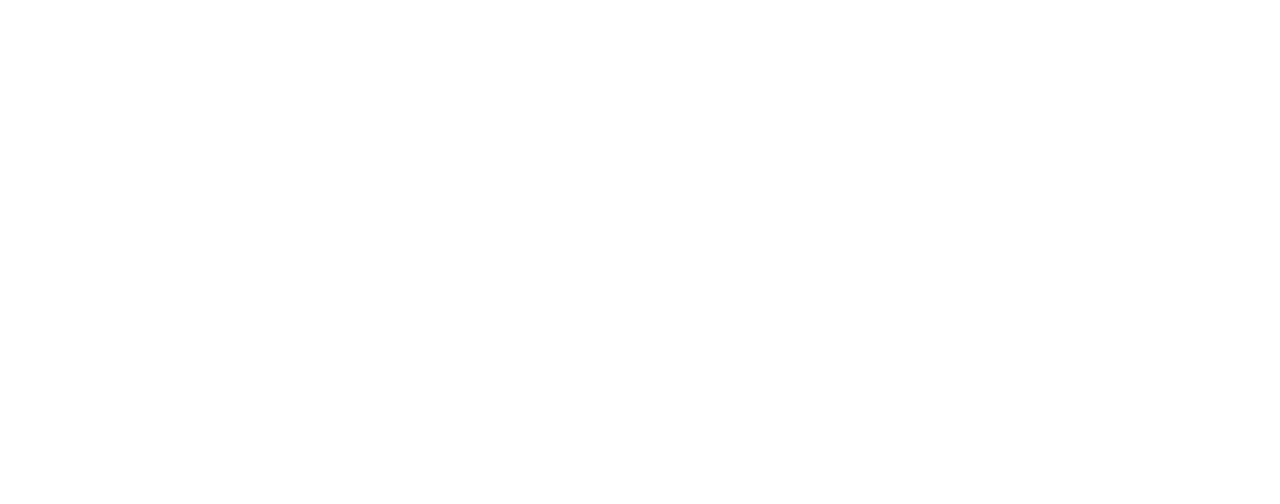
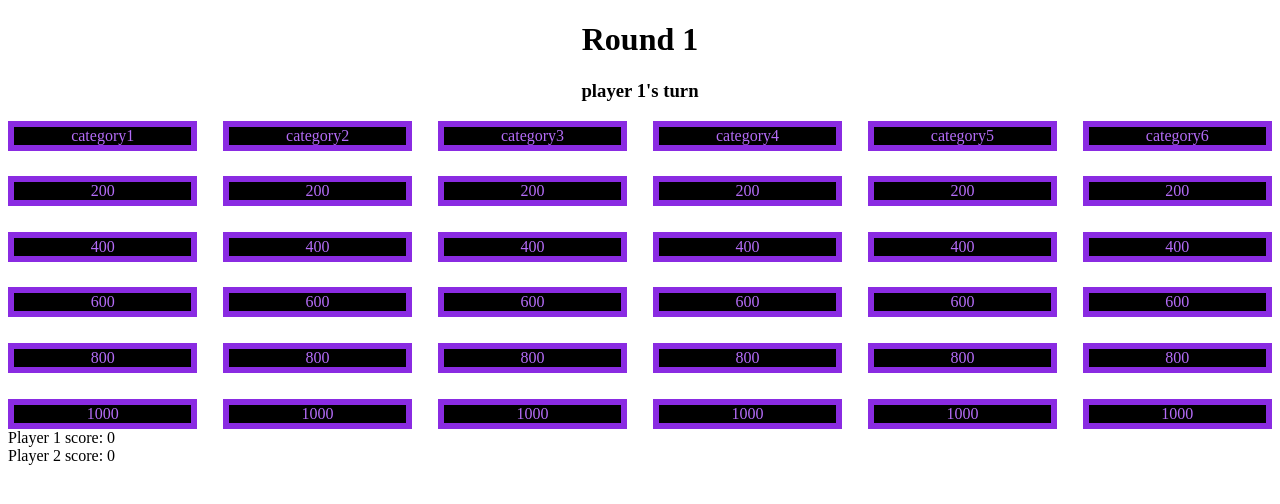
Before and after one commit to NickMazzali/SDB-22-unit-1, a plain HTML site: page Project/round1.html in a window 1280 px wide. Drawn offline with Linux system fonts and the light colour scheme.

Commit message:
project update

```diff
--- a/Project/index.css
+++ b/Project/index.css
@@ -1,3 +1,35 @@
 h1{
     text-align: center;
 }
+
+h3{
+    text-align: center;
+}
+
+.wrapper{
+    display: grid;
+    gap: 2vw;
+    grid-template-columns: 1fr 1fr 1fr 1fr 1fr 1fr;
+    grid-template-areas:
+    "easy1 easy12 easy13 easy14 easy15 easy16"
+    "easy2 easy22 easy23 easy24 easy25 easy26"
+    "medium medium2 medium3 medium4 medium5 medium6"
+    "hard1 hard12 hard13 hard14 hard15 hard16"
+    "hard2 hard22 hard23 hard24 hard25 hard26"
+    ;
+
+}
+
+.box{
+    border: solid blueviolet .5vw;
+    text-align: center;
+    color: rgb(180, 108, 247);
+    background-color: black;
+}
+
+.player1{
+
+}
+.player2{
+
+}
--- a/Project/round1.html
+++ b/Project/round1.html
@@ -4,9 +4,62 @@
     <meta charset="UTF-8">
     <meta http-equiv="X-UA-Compatible" content="IE=edge">
     <meta name="viewport" content="width=device-width, initial-scale=1.0">
-    <title>Document</title>
+    <title>Round1</title>
+    <link rel="stylesheet" href="index.css">
 </head>
 <body>
 
+    <h1>Round 1</h1>
+
+    <h3>player 1's turn</h3>
+
+    <div class="wrapper">
+        <div class="box category1">category1</div>
+        <div class="box category2">category2</div>
+        <div class="box category3">category3</div>
+        <div class="box category4">category4</div>
+        <div class="box category5">category5</div>
+        <div class="box category6">category6</div>
+
+        <div class="box easy1">200</div>
+        <div class="box easy12">200</div>
+        <div class="box easy13">200</div>
+        <div class="box easy14">200</div>
+        <div class="box easy15">200</div>
+        <div class="box easy16">200</div>
+
+        <div class="box easy2">400</div>
+        <div class="box easy22">400</div>
+        <div class="box easy23">400</div>
+        <div class="box easy24">400</div>
+        <div class="box easy25">400</div>
+        <div class="box easy26">400</div>
+
+        <div class="box medium">600</div>
+        <div class="box medium2">600</div>
+        <div class="box medium3">600</div>
+        <div class="box medium4">600</div>
+        <div class="box medium5">600</div>
+        <div class="box medium6">600</div>
+
+        <div class="box hard1">800</div>
+        <div class="box hard12">800</div>
+        <div class="box hard13">800</div>
+        <div class="box hard14">800</div>
+        <div class="box hard15">800</div>
+        <div class="box hard16">800</div>
+
+        <div class="box hard2">1000</div>
+        <div class="box hard22">1000</div>
+        <div class="box hard23">1000</div>
+        <div class="box hard24">1000</div>
+        <div class="box hard25">1000</div>
+        <div class="box hard26">1000</div>
+
+    </div>
+
+    <div class="player1">Player 1 score: 0</div>
+    <div class="player2">Player 2 score: 0</div>
+
 </body>
 </html>
--- a/challenges/image gallery/styles.css
+++ b/challenges/image gallery/styles.css
@@ -16,6 +16,7 @@ section{
 }
 .image2{
     grid-area: image2;
+
 }
 .image3{
     grid-area: image3;
```
Also changed, not shown: Project/round2.html (+61 -0 lines).
